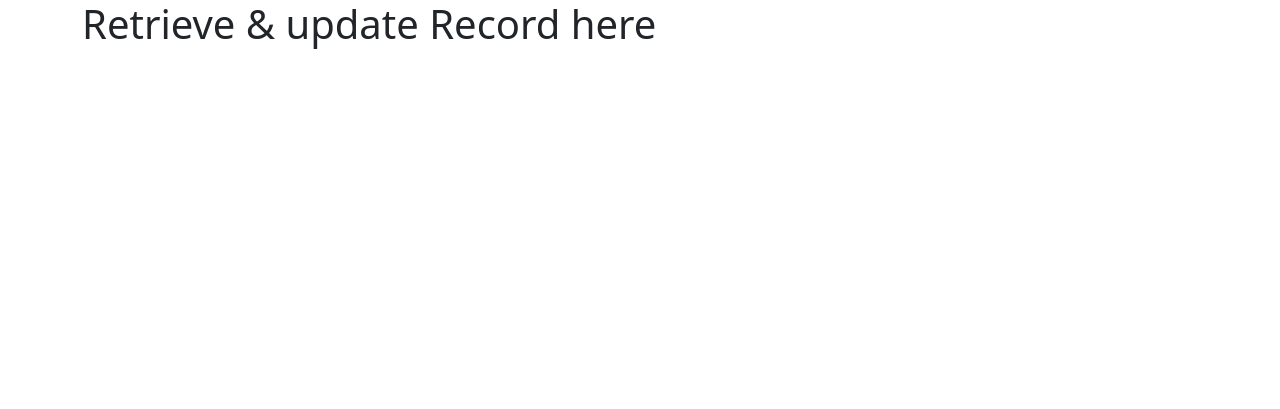
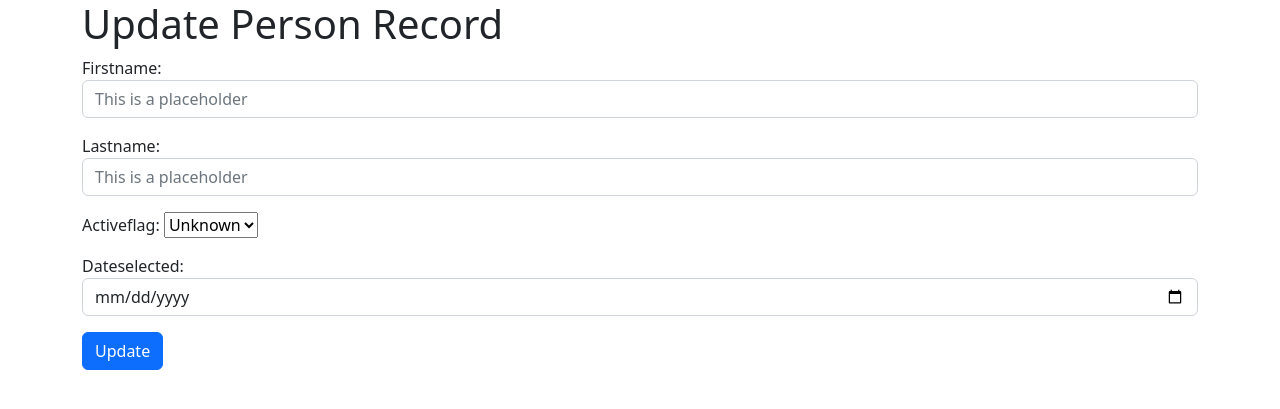
Before and after one commit to gilgamesh7/person_selector_table_maintainer_app, a Django app: template person_selector/templates/person_selector/update_person_record.html in a window 1280 px wide. Shown: the top 409 px of the page. Run offline with Django 4.2, Linux system fonts and the light colour scheme; the template is opened without the code that fills it: values that come from a table or form of the project are taken from there, others are empty.

Commit message:
Update form implemented

```diff
--- a/person_selector/forms.py
+++ b/person_selector/forms.py
@@ -26,3 +26,14 @@ class CreateForm(forms.ModelForm):
             # This is because BooleanField is a form_fieldand not a widget
             # 'activeflag' : forms.BooleanField(),
         }
+
+class UpdateForm(forms.ModelForm):
+    class Meta:
+        model = PersonSelector
+        fields = ('firstname', 'lastname', 'activeflag', 'dateselected')
+
+        widgets = {
+            'firstname' : forms.TextInput(attrs={'class': 'form-control','placeholder':'This is a placeholder'}),
+            'lastname' : forms.TextInput(attrs={'class': 'form-control','placeholder':'This is a placeholder'}),
+            'dateselected': forms.DateInput(format=('%Y-%m-%d'),attrs={'class': 'form-control', 'placeholder': 'Select a date','type': 'date'}),
+        }
--- a/person_selector/templates/person_selector/update_person_record.html
+++ b/person_selector/templates/person_selector/update_person_record.html
@@ -4,6 +4,13 @@
 
 {% block content %}
 
-<h1> Retrieve & update Record here </h1>
+    <h1> Update Person Record </h1>
+    <div class="form-group">
+        <form method="POST">
+            {% csrf_token %}
+            {{ form.as_p }}
+            <button class="btn btn-primary"> Update </button>
+        </form>
+    </div>
 
 {% endblock %}
--- a/person_selector/urls.py
+++ b/person_selector/urls.py
@@ -1,11 +1,11 @@
 from django.urls import path
 
-from person_selector.views import DisplayView, InsertView
+from person_selector.views import DisplayView, InsertView, UpdateView
 
 app_name = "person_selector"
 
 urlpatterns = [
     path('', DisplayView.as_view() , name='get_person_selector_records'),
     path('insert/', InsertView.as_view() , name='insert_person_selector_record'),
-    # path('update/', views.update_person_selector_record , name='update_person_selector_record'),
+    path('update/<int:pk>', UpdateView.as_view() , name='update_person_selector_record'),
 ]
```
Also changed, not shown: person_selector/views.py (+7 -4 lines).
